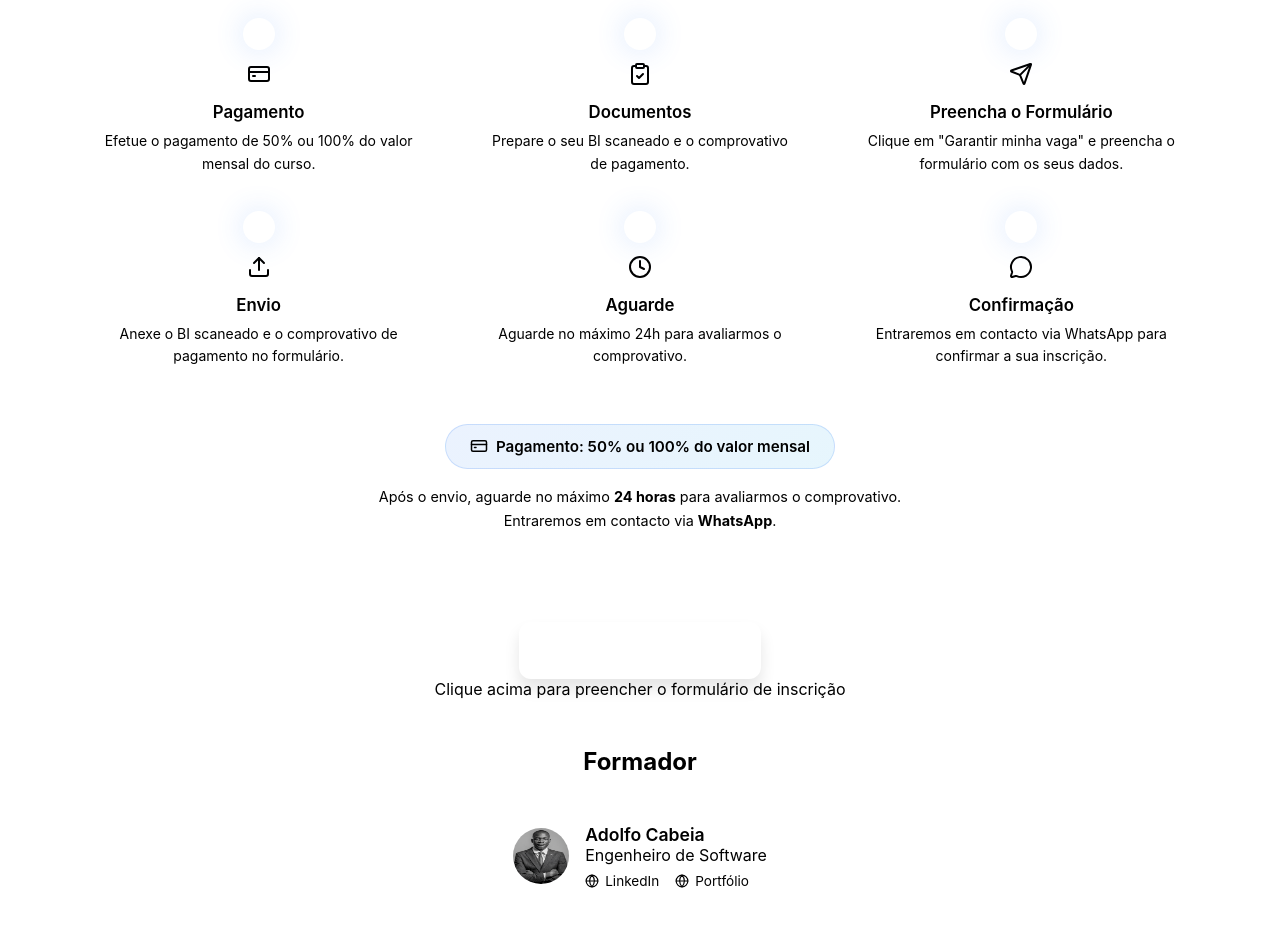
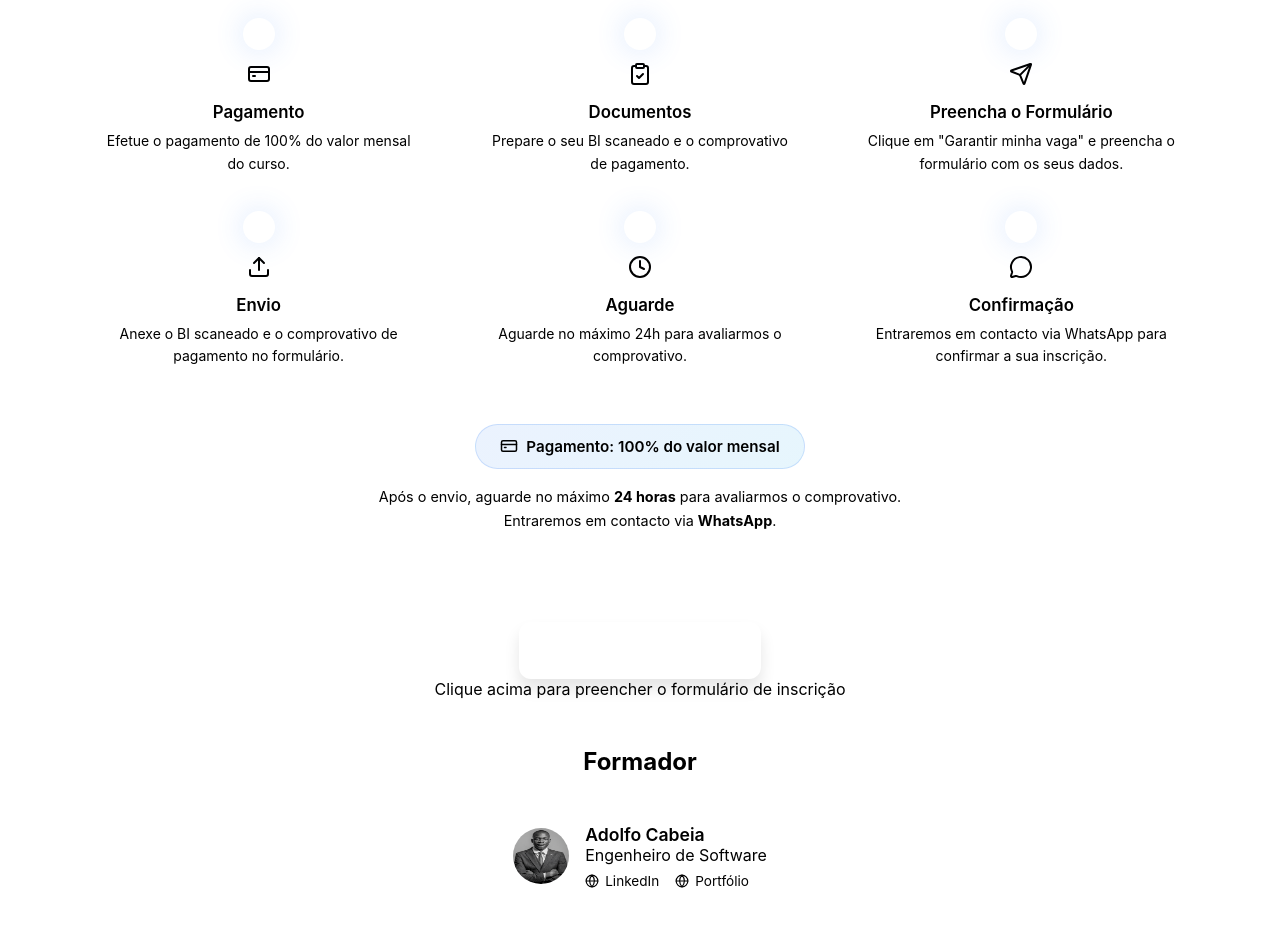
Before and after one commit to adolfoCabeia/front-end-zenith-centro, a Next.js app: page /detalhes in a window 1280 px wide. Shown: the part 1560-2486 px from the top of the page. Built offline with nearby package versions, Linux system fonts and the light colour scheme.

Commit message:
remontada3

```diff
--- a/src/components/details/detalhesCursos.tsx
+++ b/src/components/details/detalhesCursos.tsx
@@ -40,7 +40,7 @@ export default function CursoPage() {
       icon: <CreditCard size={24} />,
       title: "Pagamento",
       description:
-        "Efetue o pagamento de 50% ou 100% do valor mensal do curso.",
+        "Efetue o pagamento de 100% do valor mensal do curso.",
     },
     {
       step: 2,
@@ -301,7 +301,7 @@ export default function CursoPage() {
           <div className="enrollment-payment">
             <div className="payment-badge">
               <CreditCard size={18} />
-              <span>Pagamento: 50% ou 100% do valor mensal</span>
+              <span>Pagamento: 100% do valor mensal</span>
             </div>
             <p className="payment-note">
               Após o envio, aguarde no máximo <strong>24 horas</strong> para avaliarmos o comprovativo.
```
